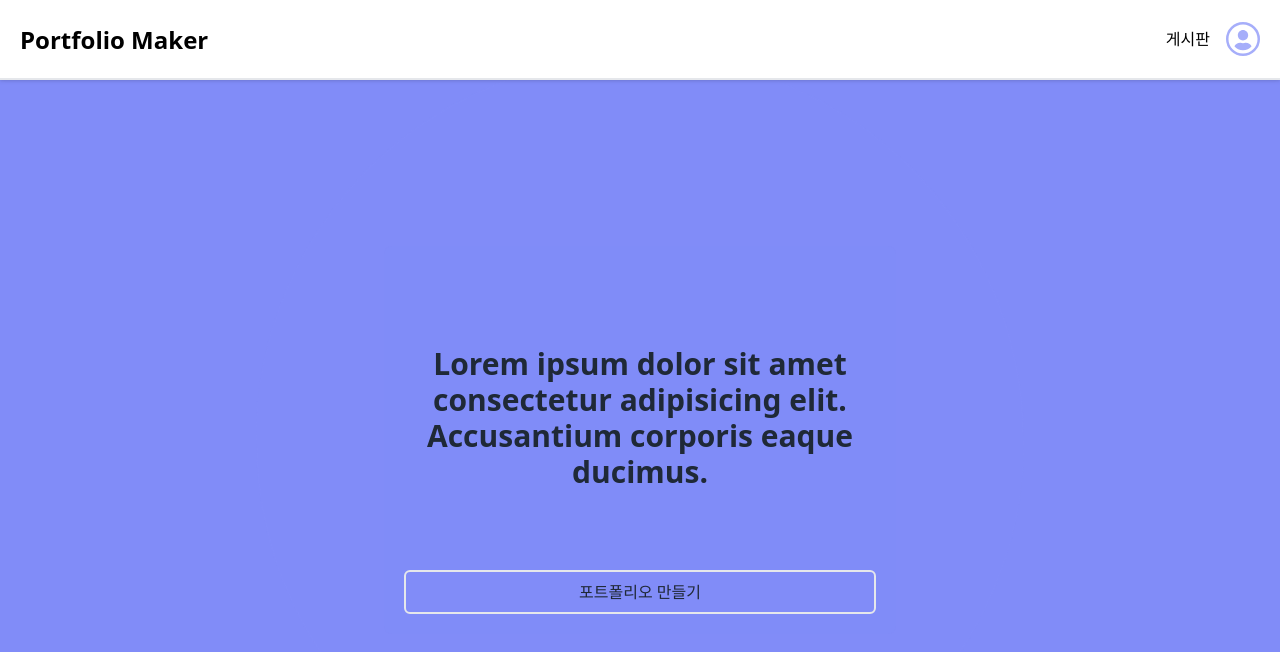
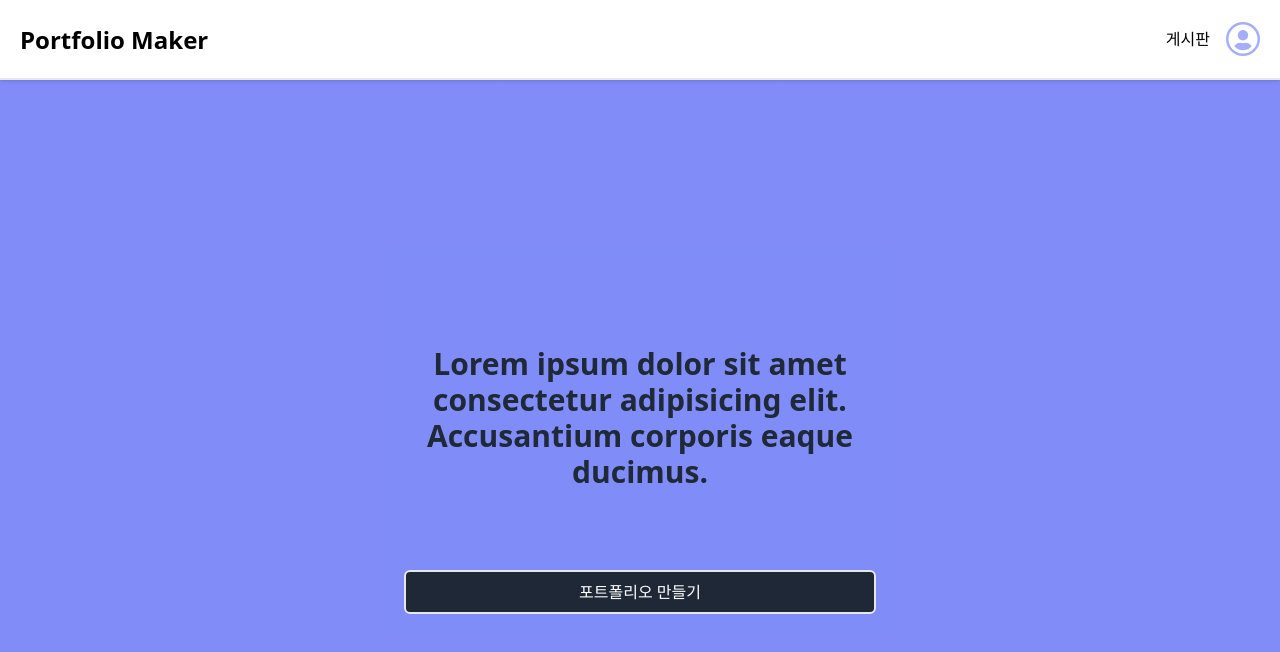
Before and after one commit to TeamPFM/Portfolio_maker, a React (Vite) app: page / in a window 1280 px wide. Shown: the top 652 px of the page. Built offline with nearby package versions, Linux system fonts and the light colour scheme.

Commit message:
fix(home): Modify - import

```diff
--- a/src/pages/home/index.tsx
+++ b/src/pages/home/index.tsx
@@ -1,7 +1,7 @@
 import { motion } from "framer-motion";
 import { Link } from "react-router-dom";
 import { useNavigate } from "react-router-dom";
-import MainButton from "@/styles/ui-components/styled-button";
+import MainButton, { SubButton } from "@/styles/ui-components/styled-button";
 import Path from "@/utils/path/routes";
 import token from "@/libs/token";
 
@@ -85,7 +85,7 @@ const HomePage = () => {
             corporis eaque ducimus.
           </h2>
 
-          <MainButton
+          <SubButton
             className="w-full"
             onClick={() => {
               authToken
@@ -94,7 +94,7 @@ const HomePage = () => {
             }}
           >
             포트폴리오 만들기
-          </MainButton>
+          </SubButton>
         </div>
       </motion.main>
     </div>
```
